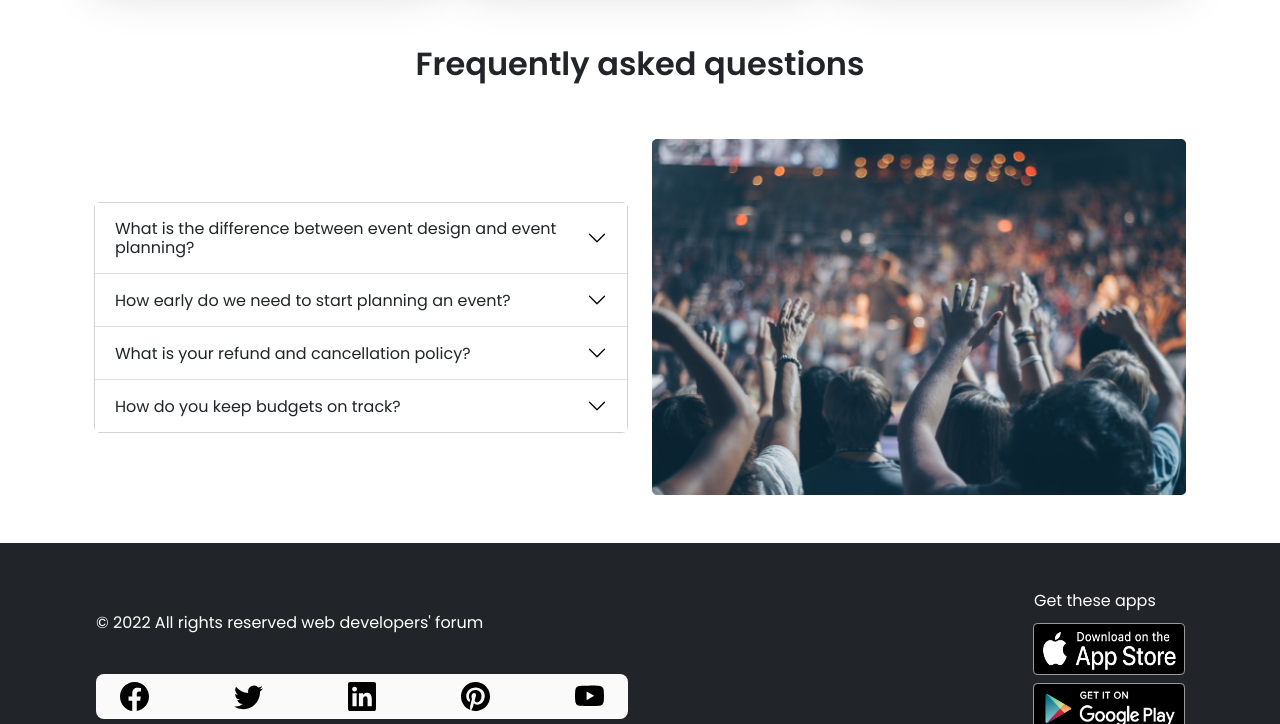
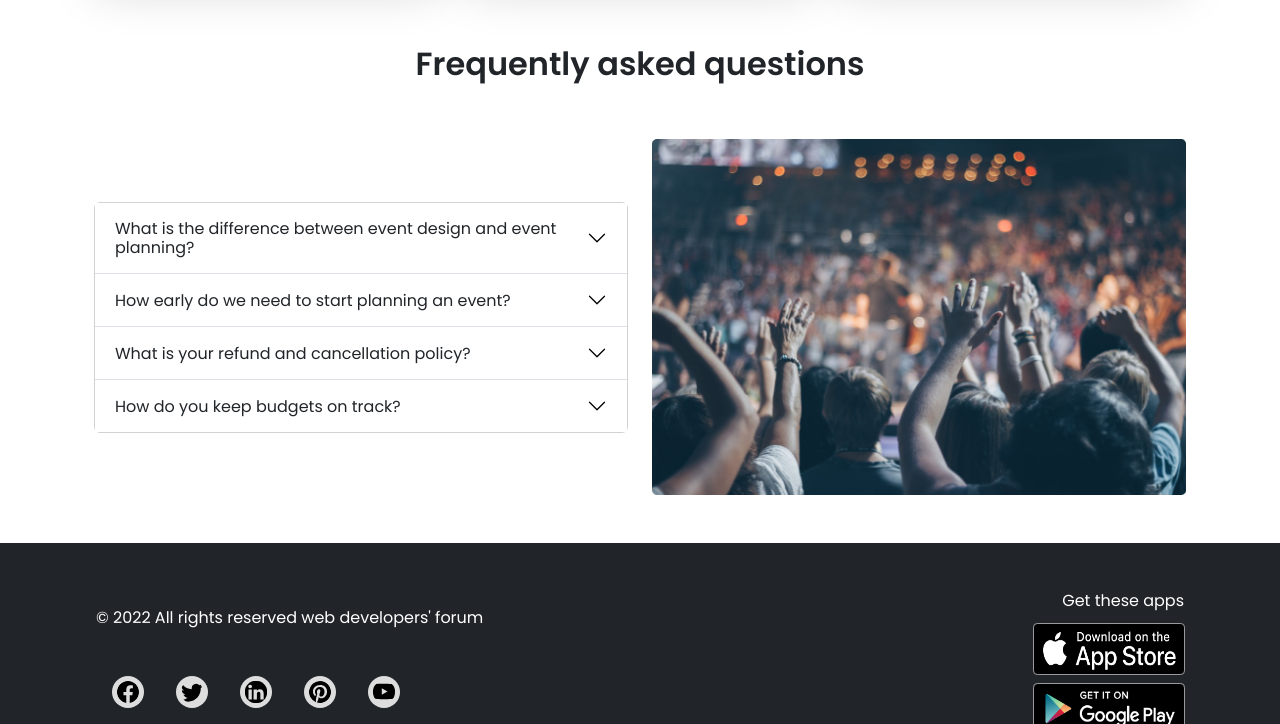
Before and after one commit to bishwajit1965/convention-center, a plain HTML site: page index.html in a window 1280 px wide. Shown: the part 2076-2800 px from the top of the page. Drawn offline with nearby package versions, Linux system fonts and the light colour scheme.

Commit message:
Committed last

```diff
--- a/css/custom.css
+++ b/css/custom.css
@@ -29,16 +29,12 @@ h3 {
   border-left: 7px solid #0000ff;
 }
 .social-icons {
-  background-color: #fafafa;
-  padding: 0.5rem;
-  border-radius: 0.5rem;
-  display: flex;
-  flex-flow: row;
-  grid-template-columns: repeat(6, 1fr);
-  justify-content: space-between;
+  background-color: #ddd;
+  padding: 0.3rem;
+  border-radius: 50%;
+  width: 2rem;
+  height: 2rem;
+  margin: 0rem 1rem;
 }
 .size {
-  width: 1.8rem;
-  height: 1.8rem;
-  margin: 0rem 1rem;
 }
--- a/index.html
+++ b/index.html
@@ -35,18 +35,15 @@
           <span class="navbar-toggler-icon"></span>
         </button>
         <div class="container">
-          <div class="row px-5">
+          <div class="row">
             <div
-              class="col-md-6 px-5 collapse navbar-collapse text-dark form-control-lg"
+              class="col-md-6 collapse navbar-collapse text-dark form-control-lg"
               id="navbarNav"
             >
               <a class="navbar-brand" href="#">Abacus convention center</a>
             </div>
 
-            <div
-              class="col-md-6 px-5 collapse navbar-collapse d-flex justify-content-end"
-              id="navbarNav"
-            >
+            <div class="col-md-6 collapse navbar-collapse" id="navbarNav">
               <ul class="navbar-nav">
                 <li class="nav-item">
                   <a class="nav-link active" aria-current="page" href="#"
@@ -61,6 +58,9 @@
                 </li>
                 <li class="nav-item">
                   <a class="nav-link">Subscribe</a>
+                </li>
+                <li class="nav-item">
+                  <a class="nav-link">Services</a>
                 </li>
               </ul>
             </div>
@@ -171,8 +171,8 @@
         <div class="heading text-center">
           <h1>Our packages</h1>
         </div>
-        <div class="row py-5 d-flex align-items-center">
-          <div class="col-md-3">
+        <div class="row g-5 py-5 d-flex align-items-center">
+          <div class="col-12 col-md-6 col-lg-3">
             <h2>$300</h2>
             <h3>Business Fair</h3>
             <div class="form-check">
@@ -241,7 +241,7 @@
               Choose plan
             </button>
           </div>
-          <div class="col-md-3">
+          <div class="col-12 col-md-6 col-lg-3">
             <h2>$500</h2>
             <h3>Wedding basic</h3>
             <div class="form-check">
@@ -310,7 +310,7 @@
               Choose plan
             </button>
           </div>
-          <div class="col-md-3 card bg-primary text-white py-3">
+          <div class="col-12 col-md-6 col-lg-3 card bg-primary text-white py-3">
             <div class="description">
               <h2>$500</h2>
               <h3>Wedding plus</h3>
@@ -667,31 +667,61 @@
     <!-- Footer area begins -->
     <div class="container-fluid bg-dark p-5 text-white">
       <div class="row px-5">
-        <div class="col-md-6 d-grid align-items-center">
+        <div class="col-12 col-12 col-md-6 d-grid align-items-center">
           <div class="copyright-text">
             &copy; 2022 All rights reserved web developers' forum
           </div>
-          <div class="social-icons">
-            <img src="icons/facebook.svg" class="size" alt="social buttons" />
-            <img src="icons/twitter.svg" class="size" alt="social buttons" />
-            <img src="icons/linkedin.svg" class="size" alt="social buttons" />
+          <div class="col-sm-12 col-md-12 col-lg-12 d-flex py-3">
+            <img
+              src="icons/facebook.svg"
+              class="social-icons"
+              alt="social buttons"
+            />
+            <img
+              src="icons/twitter.svg"
+              class="social-icons"
+              alt="social buttons"
+            />
+            <img
+              src="icons/linkedin.svg"
+              class="social-icons"
+              alt="social buttons"
+            />
 
-            <img src="icons/pinterest.svg" class="size" alt="social buttons" />
-            <img src="icons/youtube.svg" class="size" alt="social buttons" />
+            <img
+              src="icons/pinterest.svg"
+              class="social-icons"
+              alt="social buttons"
+            />
+            <img
+              src="icons/youtube.svg"
+              class="social-icons"
+              alt="social buttons"
+            />
           </div>
         </div>
-        <div class="col-md-6 d-grid justify-content-end align-items-center">
-          <h6>Get these apps</h6>
+        <div
+          class="col-12 col-md-6 d-grid justify-content-end align-items-center"
+        >
+          <h6 class="d-flex justify-content-end">Get these apps</h6>
+          <div class="d-flex justify-content-end">
+            <div class="row">
+              <div class="col-12 col-lg-12 col-md-6 d-flex justify-content-end">
                 <img
                   class="img-fluid store-image"
                   src="images/app-store.png"
                   alt="Image"
                 />
+              </div>
+              <div class="col-12 col-lg-12 col-md-6 d-flex justify-content-end">
                 <img
                   class="img-fluid store-image"
                   src="images/play-store.png"
                   alt="Image"
                 />
+              </div>
+            </div>
+          </div>
         </div>
       </div>
     </div>
```
Lines whose indentation alone changed are shown as unchanged.
